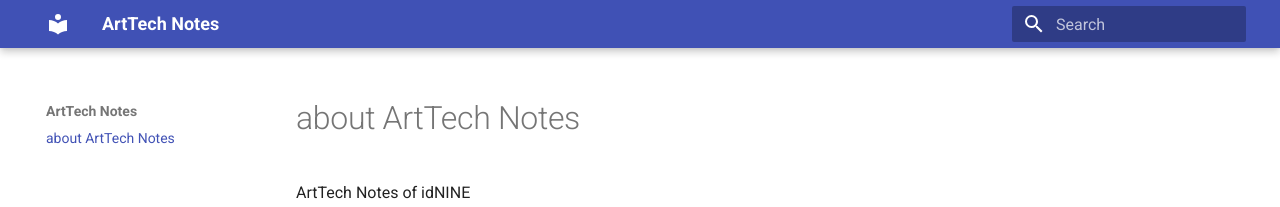
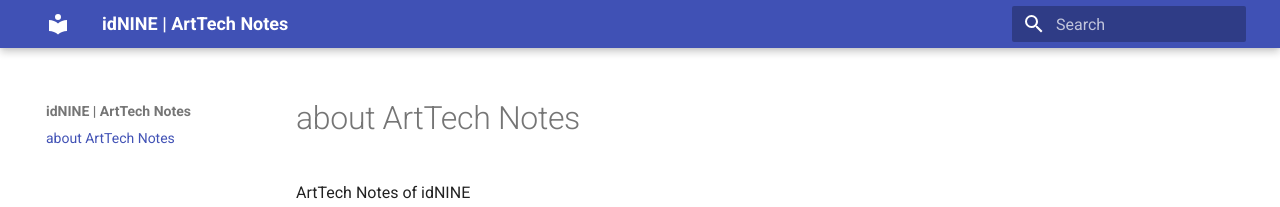
Before and after one commit to idnine/ArtTechNotes, an MkDocs documentation site: the page built from docs/index.md, in a window 1280 px wide. Shown: the top 207 px of the page. Built offline with MkDocs 1.6.1 and Material for MkDocs 9.7.7, drawn with Linux system fonts in a browser that asks for light colours.

Commit message:
Update site name in mkdocs.yml to 'idNINE | ArtTech Notes'

```diff
--- a/mkdocs.yml
+++ b/mkdocs.yml
@@ -1,4 +1,4 @@
-site_name: ArtTech Notes
+site_name: idNINE | ArtTech Notes
 theme:
   name: material
   features:
```
